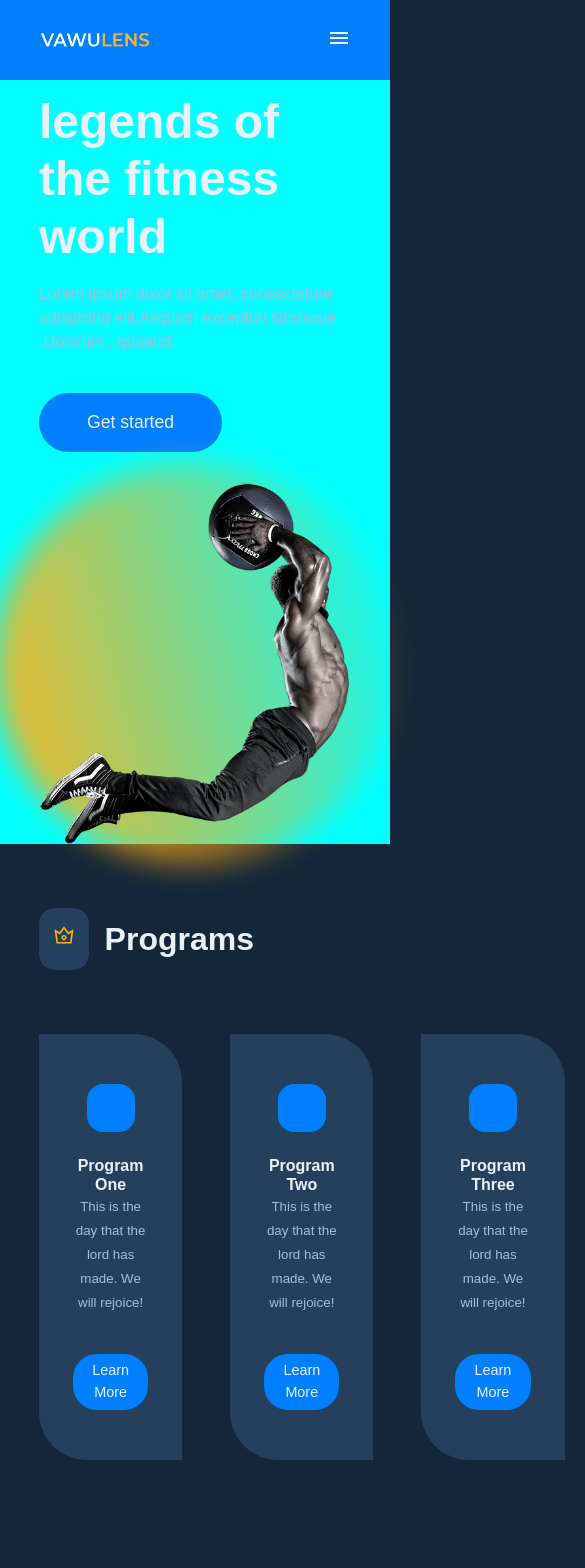
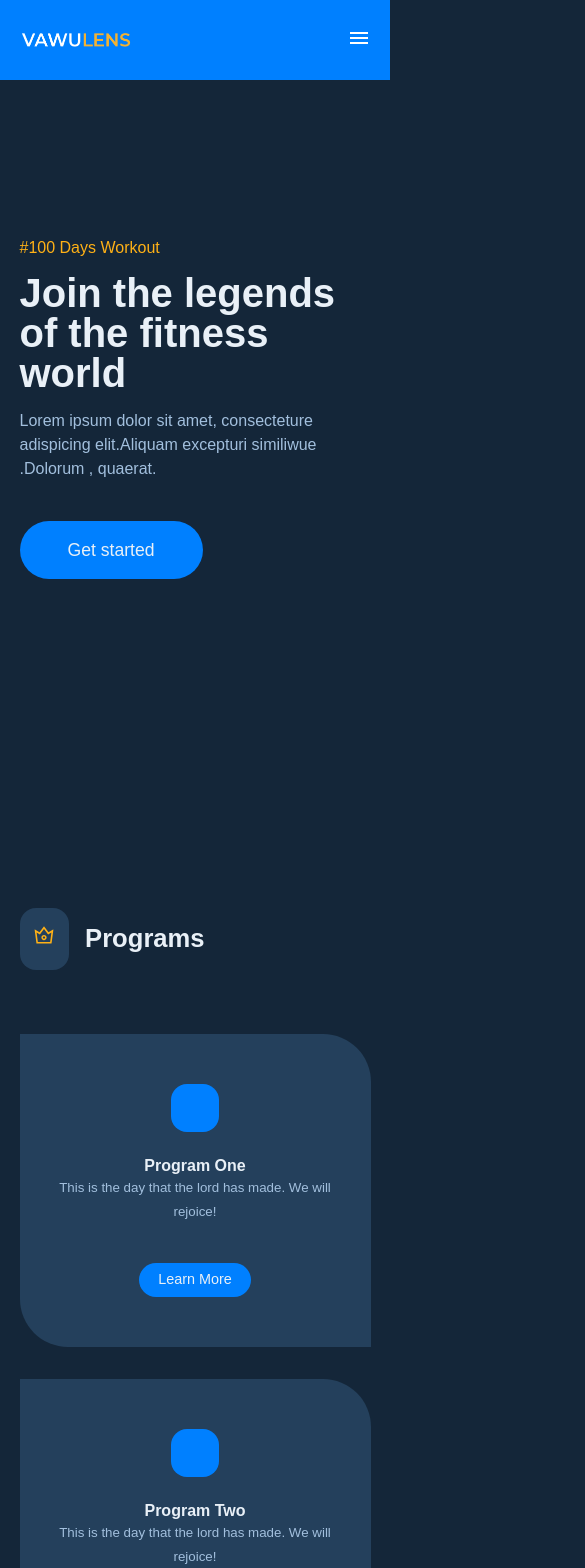
Before and after one commit to bishalthapa2055/DemoReact, a React (Vite) app: page / in a window 390 px wide. Shown: the top 1568 px of the page, 585 px wide, since content can reach past the window. Built offline with nearby package versions, Linux system fonts and the light colour scheme.

Commit message:
query used

```diff
--- a/src/index.css
+++ b/src/index.css
@@ -151,3 +151,32 @@
   transition: var(--transition);
 
 }
+
+
+
+/* =============media query for medium screens  =========*/
+
+@media screen and (max-width : 1024px) {
+
+
+  .container{
+    width: var(--container-width-md);
+  }
+  h1{
+    font-size: 2rem;
+  }
+  h2{
+    font-size: 1.6rem;
+  }
+}
+
+
+/*  ================media for small screen  ===========*/
+
+@media screen and (max-width :600px) {
+  h1{
+    font-size: 2.5rem;
+    line-height: 2.5rem;
+  }
+
+}
--- a/src/pages/home/home.css
+++ b/src/pages/home/home.css
@@ -47,21 +47,6 @@
 
 .main__header-image{
     position: relative;
-}
-
-@media screen and (max-width:1024px) {
-    .main__header{
-        background-color: aqua;
-    }
-
-    .main__Header-container{
-       display: flex;
-       flex-direction: column;
-    }
-
-    .btn{
-        align-items: center;
-    }
 }
 
 
@@ -284,3 +269,114 @@
     border-color: var(--color-gray-100);
     background: transparent;
 }
+
+
+
+/*  ==================media qyery for meduim screen  ======*/
+
+@media screen and (max-width:1024px) {
+
+    /* Main Header  */
+
+    .main__header{
+        height: fit-content;
+        padding: 12rem 0;
+    }
+
+    .main__Header-container{
+        gap: 0;
+    }
+    .main__header-circle{
+        width: 16rem;
+        height: 16rem;
+
+    }
+
+    /* Programs  */
+
+    .programs__wrapper{
+        display: grid;
+        grid-template-columns: 1fr 1fr;
+    }
+    .values__container{
+        display: grid;
+        grid-template-columns: 1fr;
+        justify-content: center;
+        gap: 4rem;
+    }
+
+    .values__image{
+        display: none;
+    }
+
+
+    /* FAQ  */
+
+    .faqs__wrapper{
+        display: grid;
+        grid-template-columns: 1fr;
+    }
+
+    .testimonials{
+        width: 75%;
+    }
+
+    /* footers  */
+
+    .footer__container{
+        display: grid;
+        grid-template-columns: 1fr 1fr;
+        gap: 4rem;
+    }
+
+
+}
+
+
+
+/* medai query for small devices  */
+
+
+@media screen and (max-width: 600px) {
+     .main__header{
+        margin-top: 0;
+        padding: 12rem 0 0 ;
+        height: 100vh;
+        width: 100vw;
+     }
+
+     .main__header-image ,.main__header-circle {
+        display:  none;
+     }
+     .main__Header-container{
+        grid-template-columns: 1fr;
+     }
+
+     /* programs  */
+
+     .programs__wrapper{
+        display:  grid;
+        grid-template-columns: 1fr;
+        gap: 2rem;
+     }
+
+
+     /* values  */
+
+     .values__wrapper{
+        display: grid;
+        grid-template-columns: 1fr;
+     }
+     .card.values__value{
+        width: 84%;
+        margin-inline: auto;
+     }
+     /* footer  */
+     .footer__container{
+        display: grid;
+        grid-template-columns: 1fr;
+     }
+     .footer__container  article{
+        align-items: center;
+     }
+}
```
